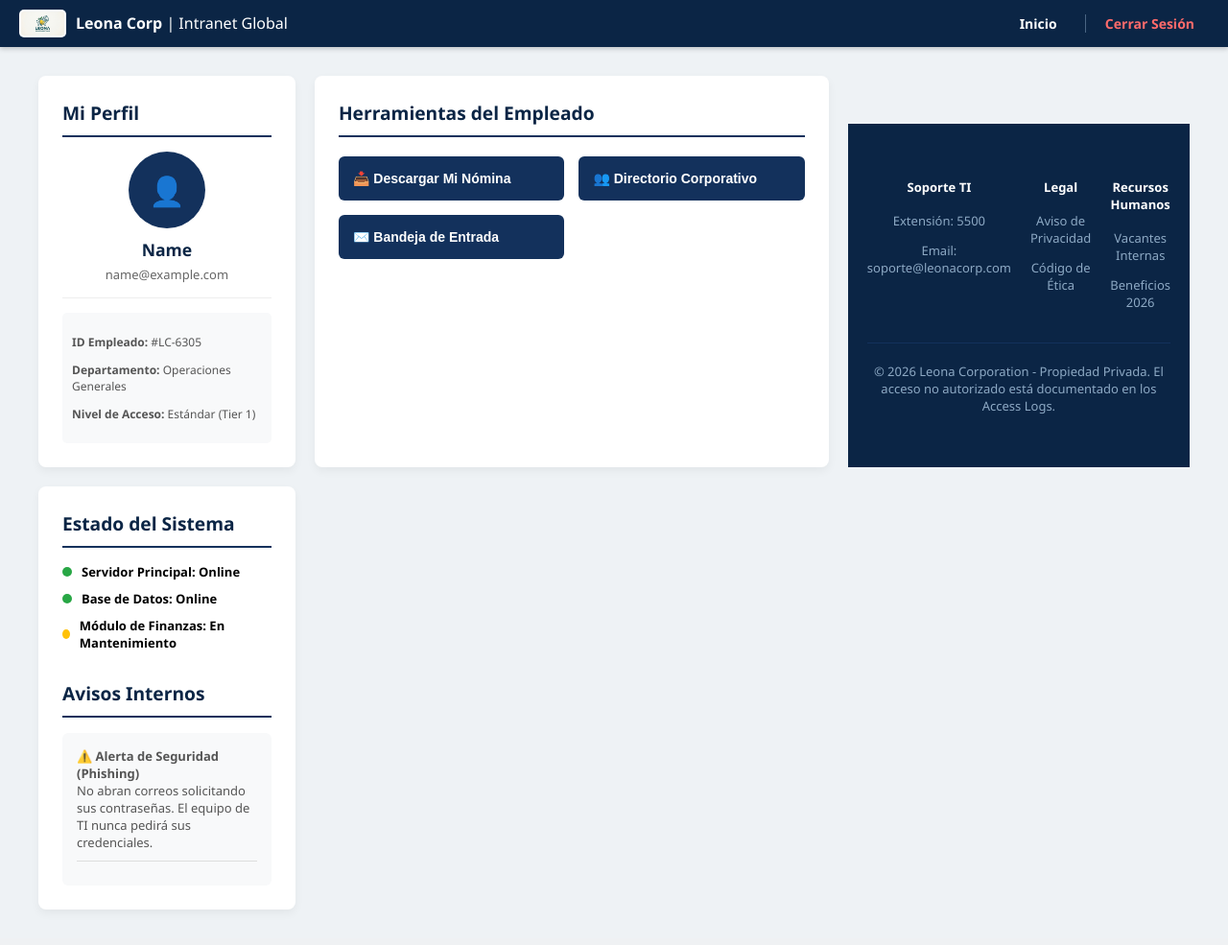
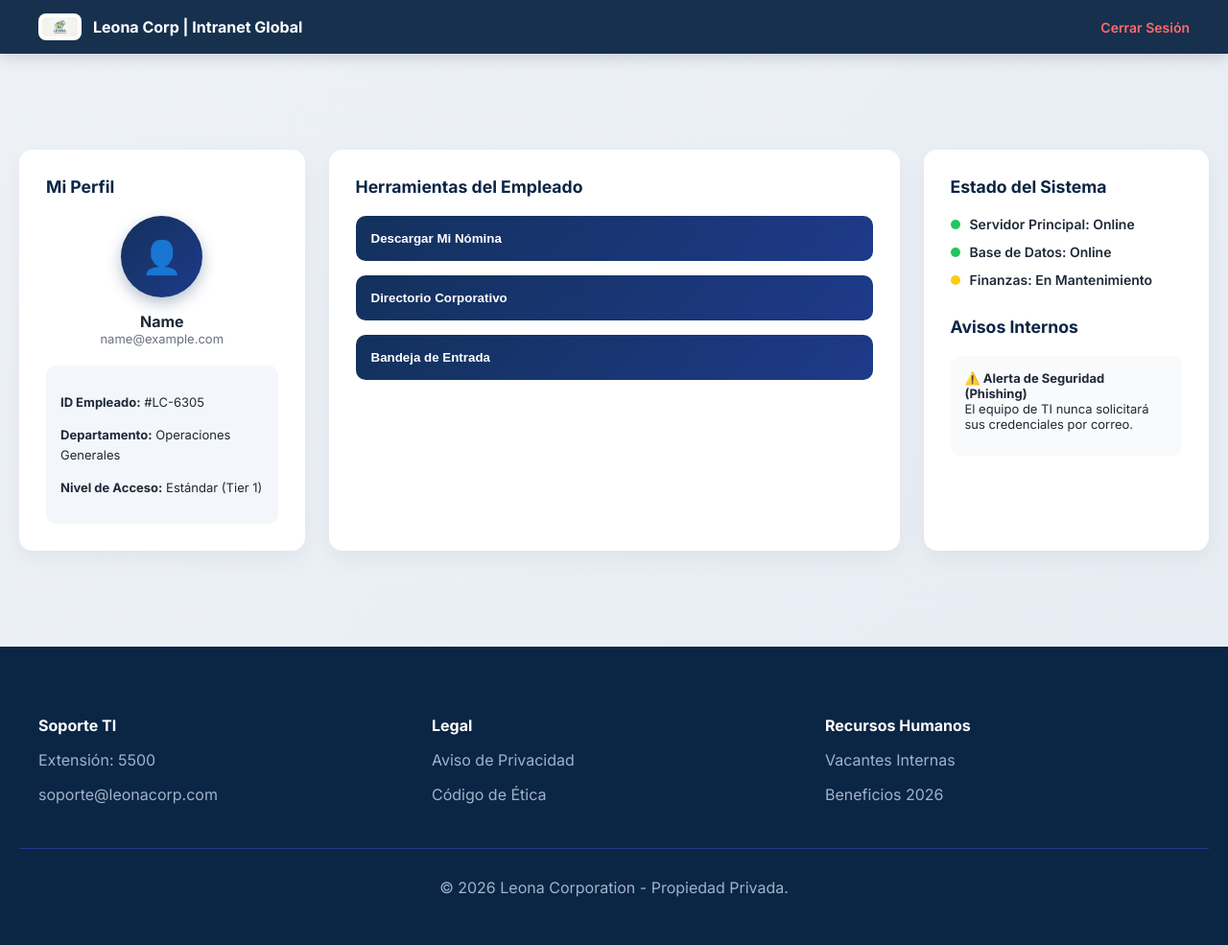
Before and after one commit to Natanael2005/Auditoria-Seguridad, a Flask app: page /dashboard in a window 1280 px wide. Shown: the whole page at 96% size. Before the commit the page ends 948 px from the top, so only its background shows below. Run offline with Flask 3, Linux system fonts and the light colour scheme; the visitor is signed in with stand-in values (Sample User, id 1).

Commit message:
Mejoras de estilos

```diff
--- a/templates/dashboard.html
+++ b/templates/dashboard.html
@@ -1,195 +1,221 @@
 <!DOCTYPE html>
 <html lang="es">
-
 <head>
 <meta charset="UTF-8">
 <title>Intranet - Leona Corporation</title>
+<link href="https://fonts.googleapis.com/css2?family=Inter:wght@400;600;700&display=swap" rel="stylesheet">
+
 <style>
-        body {
-            font-family: 'Segoe UI', Tahoma, sans-serif;
-            background-color: #eef2f5;
-            margin: 0;
-            padding: 0;
+* {
+    box-sizing: border-box;
 }
 
+body {
+    font-family: 'Inter', sans-serif;
+    background: linear-gradient(135deg, #eef2f7, #e6ecf3);
+    margin: 0;
+    color: #1f2937;
+}
+
+/* NAVBAR */
 .navbar {
-            background-color: #0b2545;
+    background: rgba(11, 37, 69, 0.95);
+    backdrop-filter: blur(8px);
     color: white;
-            padding: 10px 20px;
+    padding: 14px 40px;
     display: flex;
     justify-content: space-between;
     align-items: center;
-            box-shadow: 0 2px 5px rgba(0, 0, 0, 0.2);
+    box-shadow: 0 4px 15px rgba(0,0,0,0.15);
 }
 
 .nav-logo {
     display: flex;
     align-items: center;
-            gap: 10px;
+    gap: 12px;
 }
 
 .nav-logo img {
     width: 45px;
-            border-radius: 5px;
+    border-radius: 8px;
     background: white;
-            padding: 2px;
+    padding: 4px;
 }
 
-        .navbar a {
-            color: white;
+.nav-links a {
+    color: #dbeafe;
     text-decoration: none;
-            padding: 0 15px;
-            font-weight: bold;
+    margin-left: 25px;
+    font-weight: 600;
     font-size: 14px;
+    transition: 0.3s;
 }
 
-        .navbar a:hover {
-            color: #8da9c4;
+.nav-links a:hover {
+    color: white;
 }
 
 .btn-logout {
     color: #ff6b6b !important;
-            border-left: 1px solid #4a6583;
-            margin-left: 10px;
-            padding-left: 20px !important;
 }
 
-        /* Grid principal más robusto */
+/* LAYOUT */
 .container {
-            max-width: 1200px;
-            margin: 30px auto;
+    max-width: 1300px;
+    margin: 100px auto;
     display: grid;
     grid-template-columns: 1fr 2fr 1fr;
-            gap: 20px;
+    gap: 25px;
     padding: 0 20px;
 }
 
 .panel {
     background: white;
-            padding: 25px;
-            border-radius: 8px;
-            box-shadow: 0 4px 10px rgba(0, 0, 0, 0.05);
+    padding: 28px;
+    border-radius: 14px;
+    box-shadow: 0 8px 25px rgba(0,0,0,0.05);
+    transition: 0.3s ease;
+}
+
+.panel:hover {
+    transform: translateY(-3px);
+    box-shadow: 0 12px 30px rgba(0,0,0,0.08);
 }
 
 h2 {
+    font-size: 1.1rem;
+    margin-top: 0;
+    margin-bottom: 20px;
+    font-weight: 700;
     color: #0b2545;
-            border-bottom: 2px solid #13315c;
-            padding-bottom: 10px;
-            margin-top: 0;
-            font-size: 1.2rem;
 }
 
-        /* Botones y Alertas */
+/* PERFIL */
+.perfil-usuario {
+    text-align: center;
+    margin-bottom: 20px;
+}
+
+.perfil-avatar {
+    width: 85px;
+    height: 85px;
+    background: linear-gradient(135deg, #13315c, #1e3a8a);
+    border-radius: 50%;
+    display: flex;
+    align-items: center;
+    justify-content: center;
+    font-size: 34px;
+    color: white;
+    margin: 0 auto 15px auto;
+    box-shadow: 0 6px 15px rgba(19,49,92,0.3);
+}
+
+.stats-box {
+    background: #f3f6fb;
+    padding: 15px;
+    border-radius: 10px;
+    font-size: 13px;
+    line-height: 1.6;
+}
+
+/* BOTONES */
 .grid-botones {
     display: grid;
-            grid-template-columns: 1fr 1fr;
     gap: 15px;
-            margin-top: 20px;
 }
 
 .btn-accion {
-            background-color: #13315c;
+    background: linear-gradient(135deg, #13315c, #1e3a8a);
+    border: none;
+    padding: 16px;
+    border-radius: 10px;
+    cursor: pointer;
+    font-weight: 600;
     color: white;
-            border: none;
-            padding: 15px;
-            border-radius: 6px;
-            cursor: pointer;
-            font-size: 14px;
-            font-weight: bold;
-            transition: 0.3s;
+    transition: 0.3s ease;
     width: 100%;
     text-align: left;
 }
 
 .btn-accion:hover {
-            background-color: #0b2545;
     transform: translateY(-2px);
-            box-shadow: 0 4px 8px rgba(0, 0, 0, 0.1);
-        }
-
-        .btn-peligro {
-            background-color: #8b0000;
-        }
-
-        .btn-peligro:hover {
-            background-color: #5c0000;
+    box-shadow: 0 8px 20px rgba(19,49,92,0.3);
 }
 
 .alerta {
-            background-color: #d4edda;
-            color: #155724;
-            padding: 15px;
-            border-radius: 4px;
+    background: #e6fffa;
+    color: #065f46;
+    padding: 14px;
+    border-radius: 8px;
     margin-bottom: 20px;
-            border-left: 5px solid #28a745;
+    font-size: 14px;
 }
 
-        .alerta-error {
-            background-color: #f8d7da;
-            color: #721c24;
-            border-left-color: #dc3545;
-        }
-
-        /* Nuevas secciones */
-        .perfil-usuario {
-            text-align: center;
-            padding-bottom: 15px;
-            border-bottom: 1px solid #eee;
-            margin-bottom: 15px;
-        }
-
-        .perfil-avatar {
-            width: 80px;
-            height: 80px;
-            background-color: #13315c;
-            color: white;
-            border-radius: 50%;
-            display: flex;
-            align-items: center;
-            justify-content: center;
-            font-size: 30px;
-            margin: 0 auto 10px auto;
-        }
-
-        .stats-box {
-            background: #f8f9fa;
-            padding: 10px;
-            border-radius: 5px;
-            margin-top: 10px;
-            font-size: 12px;
-            color: #555;
-            text-align: left;
-        }
-
-        .noticias {
-            background-color: #f8f9fa;
-            padding: 15px;
-            border-radius: 6px;
-            font-size: 13px;
-            color: #555;
-        }
-
-        .noticia-item {
-            border-bottom: 1px solid #ddd;
-            padding-bottom: 10px;
-            margin-bottom: 10px;
-        }
-
+/* SISTEMA */
 .sistema-status {
     display: flex;
     align-items: center;
     gap: 10px;
-            margin-bottom: 10px;
-            font-size: 13px;
-            font-weight: bold;
+    font-weight: 600;
+    font-size: 14px;
+    margin-bottom: 12px;
 }
 
 .status-dot {
+    width: 10px;
     height: 10px;
-            width: 10px;
-            background-color: #28a745;
     border-radius: 50%;
-            display: inline-block;
+    background: #22c55e;
+}
+
+.status-warning {
+    background: #facc15;
+}
+
+/* NOTICIAS */
+.noticias {
+    background: #f9fafb;
+    padding: 15px;
+    border-radius: 10px;
+    font-size: 13px;
+}
+
+.noticia-item {
+    margin-bottom: 10px;
+}
+
+/* FOOTER */
+footer {
+    background: #0b2545;
+    color: #9fb3c8;
+    padding: 50px 20px;
+    margin-top: 60px;
+}
+
+.footer-grid {
+    max-width: 1200px;
+    margin: auto;
+    display: grid;
+    grid-template-columns: repeat(auto-fit, minmax(200px, 1fr));
+    gap: 30px;
+}
+
+footer h4 {
+    color: white;
+    margin-bottom: 10px;
+}
+
+footer hr {
+    border: none;
+    border-top: 1px solid #1e3a8a;
+    margin: 30px 0;
+}
+
+/* RESPONSIVE */
+@media (max-width: 1000px) {
+    .container {
+        grid-template-columns: 1fr;
+    }
 }
 </style>
 </head>
@@ -198,13 +224,12 @@
 
 <div class="navbar">
     <div class="nav-logo">
-            <img src="{{ url_for('static', filename='LeonaCorporations.png') }}" alt="Logo">
-            <span><strong>Leona Corp</strong> | Intranet Global</span>
+        <img src="{{ url_for('static', filename='LeonaCorporations.png') }}">
+        <strong>Leona Corp | Intranet Global</strong>
     </div>
     <div class="nav-links">
-            <a href="/dashboard">Inicio</a>
         {% if usuario == 'felipenatael33@gmail.com' %}
-            <a href="/logs">⚙️ Panel Admin</a>
+        <a href="/logs">⚙ Panel Admin</a>
         {% endif %}
         <a href="/logout" class="btn-logout">Cerrar Sesión</a>
     </div>
@@ -212,12 +237,13 @@
 
 <div class="container">
 
+    <!-- PERFIL -->
     <div class="panel">
         <h2>Mi Perfil</h2>
         <div class="perfil-usuario">
             <div class="perfil-avatar">👤</div>
-                <strong style="font-size: 1.1rem; color: #0b2545;">{{ usuario.split('@')[0] | capitalize }}</strong>
-                <div style="color: #666; font-size: 13px; margin-top: 5px;">{{ usuario }}</div>
+            <strong>{{ usuario.split('@')[0] | capitalize }}</strong>
+            <div style="font-size:13px;color:#6b7280;">{{ usuario }}</div>
         </div>
         <div class="stats-box">
             <p><strong>ID Empleado:</strong> #LC-{{ range(1000, 9999) | random }}</p>
@@ -226,6 +252,7 @@
         </div>
     </div>
 
+    <!-- HERRAMIENTAS -->
     <div class="panel">
         <h2>Herramientas del Empleado</h2>
         {% if mensaje %}<div class="alerta">{{ mensaje }}</div>{% endif %}
@@ -233,62 +260,62 @@
         <div class="grid-botones">
             <form method="POST" action="/accion_empleado">
                 <input type="hidden" name="accion" value="nomina">
-                    <button type="submit" class="btn-accion">📥 Descargar Mi Nómina</button>
+                <button class="btn-accion">Descargar Mi Nómina</button>
             </form>
+
             <form method="POST" action="/accion_empleado">
                 <input type="hidden" name="accion" value="directorio">
-                    <button type="submit" class="btn-accion">👥 Directorio Corporativo</button>
+                <button class="btn-accion">Directorio Corporativo</button>
             </form>
+
             <form method="POST" action="/accion_empleado">
                 <input type="hidden" name="accion" value="mensajes">
-                    <button type="submit" class="btn-accion">✉️ Bandeja de Entrada</button>
+                <button class="btn-accion">Bandeja de Entrada</button>
             </form>
         </div>
     </div>
 
-        <footer
-            style="margin-top: 50px; background: #0b2545; color: #8da9c4; padding: 40px 20px; text-align: center; font-size: 13px;">
-            <div
-                style="max-width: 1000px; margin: 0 auto; display: grid; grid-template-columns: 1fr 1fr 1fr; gap: 20px;">
-                <div>
-                    <h4 style="color: white;">Soporte TI</h4>
-                    <p>Extensión: 5500</p>
-                    <p>Email: soporte@leonacorp.com</p>
-                </div>
-                <div>
-                    <h4 style="color: white;">Legal</h4>
-                    <p>Aviso de Privacidad</p>
-                    <p>Código de Ética</p>
-                </div>
-                <div>
-                    <h4 style="color: white;">Recursos Humanos</h4>
-                    <p>Vacantes Internas</p>
-                    <p>Beneficios 2026</p>
-                </div>
-            </div>
-            <hr style="border: 0; border-top: 1px solid #13315c; margin: 20px 0;">
-            <p>&copy; 2026 Leona Corporation - Propiedad Privada. El acceso no autorizado está documentado en los Access
-                Logs.</p>
-        </footer>
-
+    <!-- ESTADO -->
     <div class="panel">
         <h2>Estado del Sistema</h2>
         <div class="sistema-status"><span class="status-dot"></span> Servidor Principal: Online</div>
         <div class="sistema-status"><span class="status-dot"></span> Base de Datos: Online</div>
-            <div class="sistema-status"><span class="status-dot" style="background-color: #ffc107;"></span> Módulo de
-                Finanzas: En Mantenimiento</div>
+        <div class="sistema-status"><span class="status-dot status-warning"></span> Finanzas: En Mantenimiento</div>
 
-            <h2 style="margin-top: 30px;">Avisos Internos</h2>
+        <h2 style="margin-top:30px;">Avisos Internos</h2>
         <div class="noticias">
             <div class="noticia-item">
                 <strong>⚠️ Alerta de Seguridad (Phishing)</strong><br>
-                    No abran correos solicitando sus contraseñas. El equipo de TI nunca pedirá sus credenciales.
+                El equipo de TI nunca solicitará sus credenciales por correo.
             </div>
         </div>
     </div>
 
 </div>
 
+<footer>
+    <div class="footer-grid">
+        <div>
+            <h4>Soporte TI</h4>
+            <p>Extensión: 5500</p>
+            <p>soporte@leonacorp.com</p>
+        </div>
+        <div>
+            <h4>Legal</h4>
+            <p>Aviso de Privacidad</p>
+            <p>Código de Ética</p>
+        </div>
+        <div>
+            <h4>Recursos Humanos</h4>
+            <p>Vacantes Internas</p>
+            <p>Beneficios 2026</p>
+        </div>
+    </div>
+    <hr>
+    <div style="text-align:center;">
+        © 2026 Leona Corporation - Propiedad Privada.
+    </div>
+</footer>
+
 </body>
-
 </html>
--- a/templates/logs.html
+++ b/templates/logs.html
@@ -24,7 +24,6 @@
     <div class="navbar">
         <div>Usuario: <strong>{{ usuario }}</strong></div>
         <div class="nav-links">
-            <a href="/dashboard">Escáner</a>
             <a href="/logs" style="color: #2196F3;">Logs de Auditoría</a>
             <a href="/logout" class="btn-logout">Cerrar Sesión</a>
         </div>
@@ -33,7 +32,7 @@
     <div class="container">
         <div class="panel">
             <h3>Panel de Auditoría de Aplicación (App Logs)</h3>
-            <p style="color: #555; font-size: 14px;">Historial de eventos de seguridad registrados en Supabase.</p>
+            <p style="color: #555; font-size: 14px;">Historial de eventos de seguridad registrados.</p>
 
             <div style="overflow-x:auto;">
                 <table>
```
Lines whose indentation alone changed are shown as unchanged.
